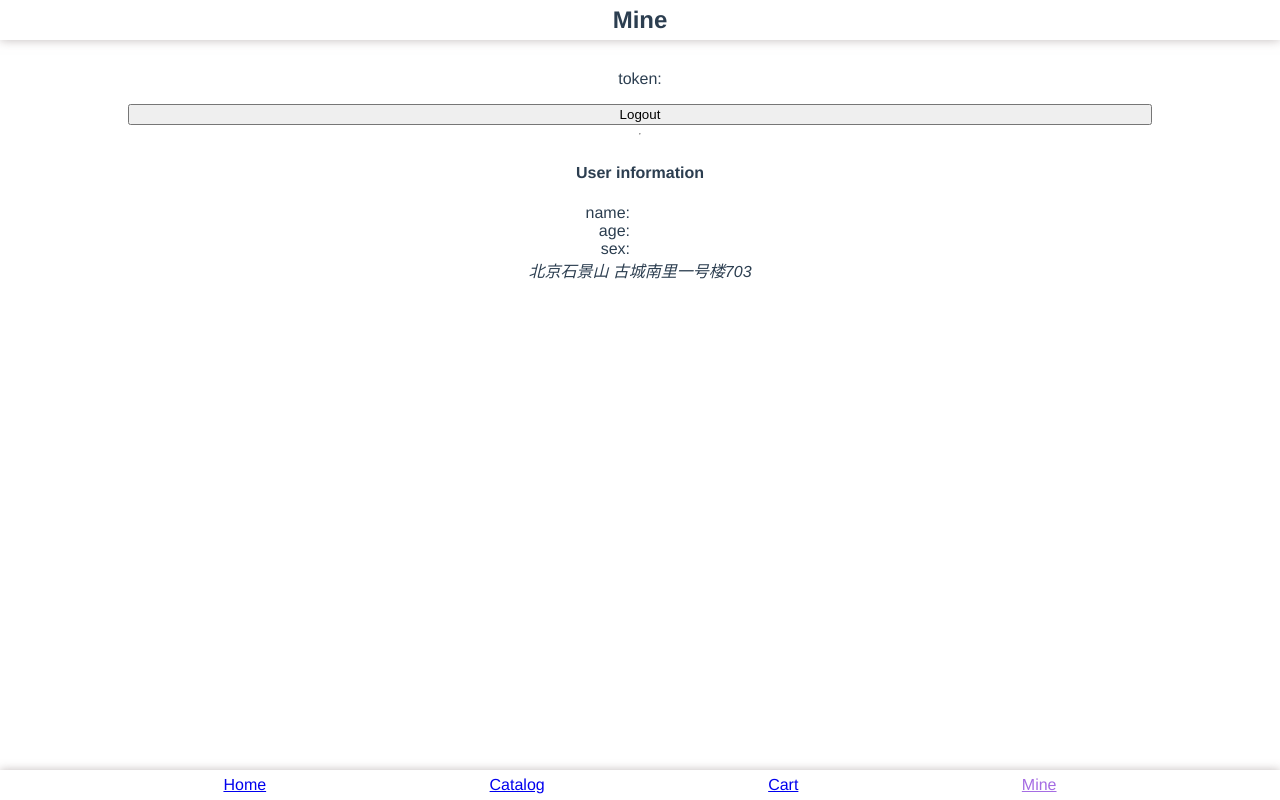
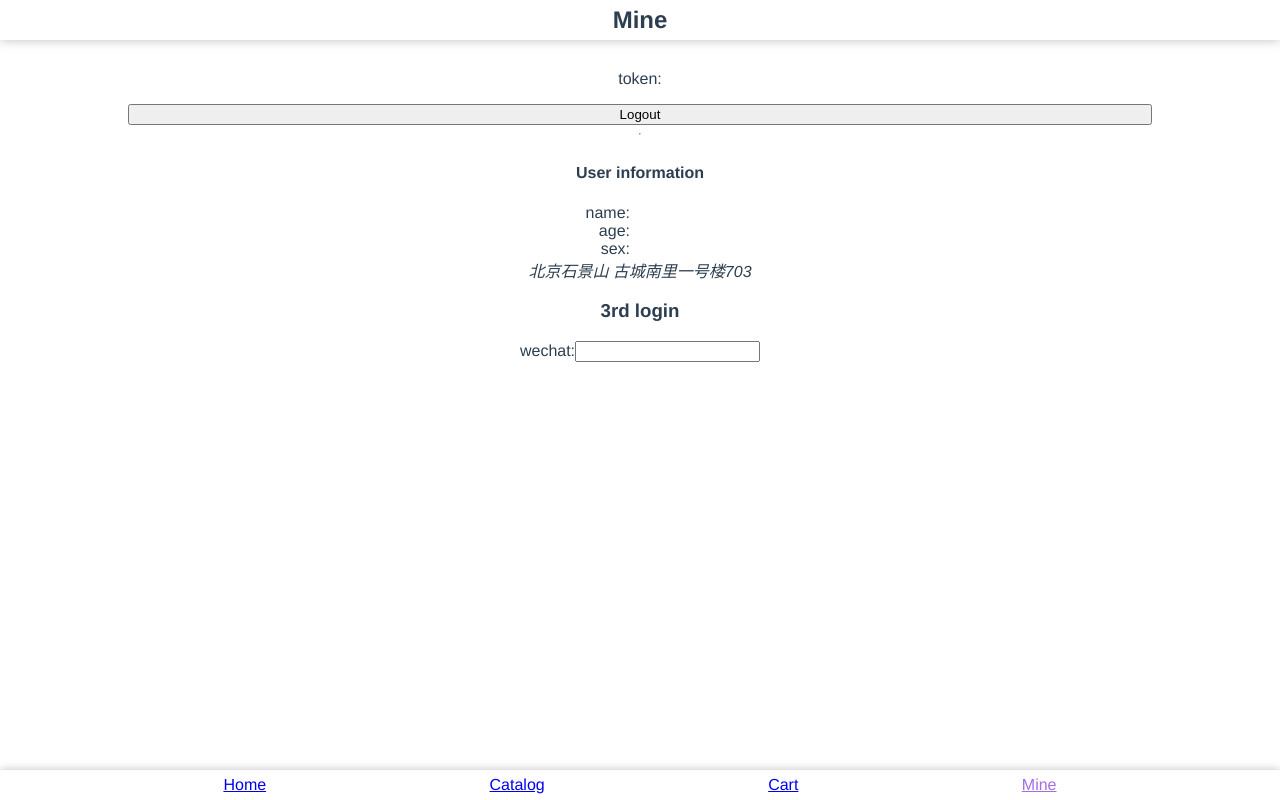
Before and after one commit to Lonmee/spa_demo, a Vue app: page /mine in a window 1280 px wide. Built offline with nearby package versions, Linux system fonts and the light colour scheme.

Commit message:
shared css

```diff
--- a/src/views/Mine.vue
+++ b/src/views/Mine.vue
@@ -12,6 +12,11 @@
     <hr>
     <AsyncComp/>
     <address>北京石景山 古城南里一号楼703</address>
+    <div>
+      <h3>3rd login</h3>
+      <label>wechat:</label>
+      <input type="text">
+    </div>
   </div>
 </template>
 
```
